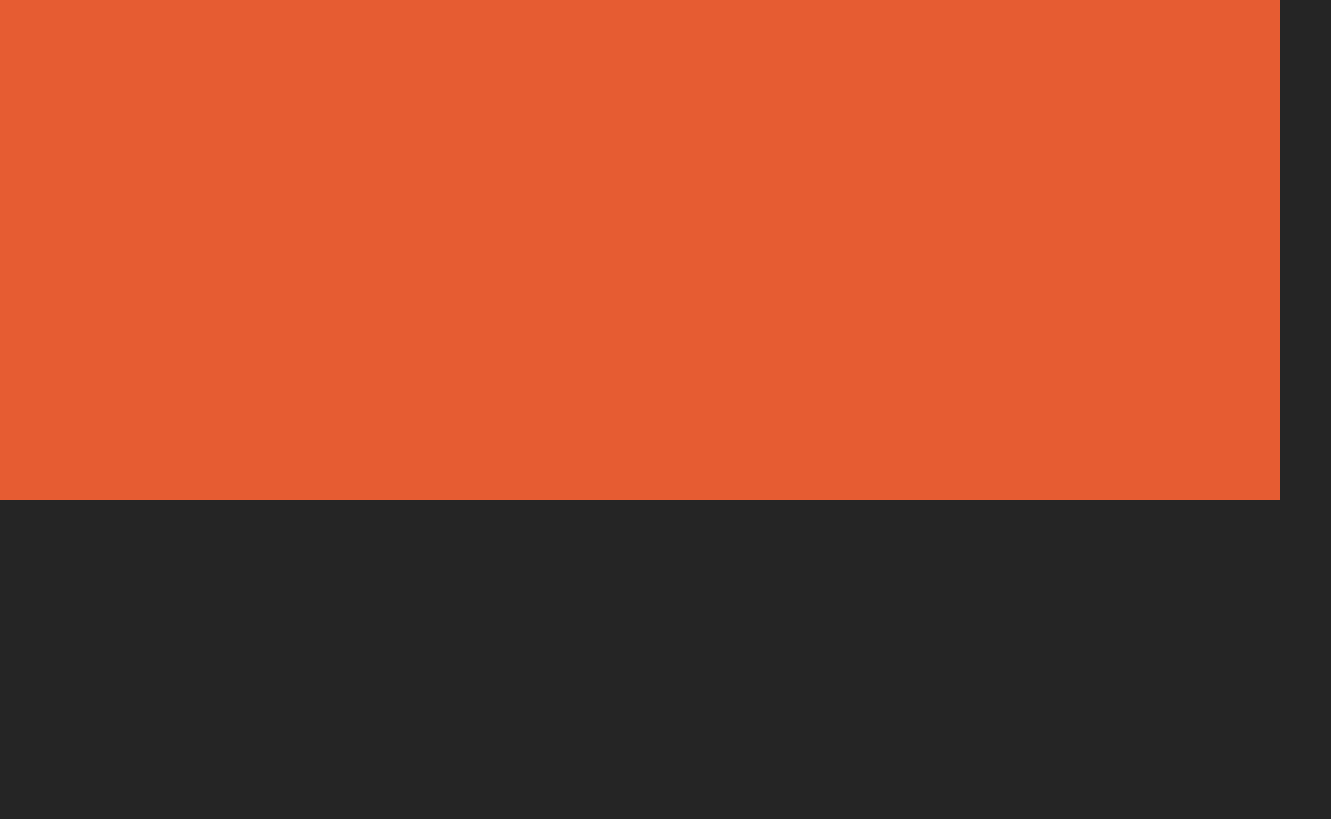
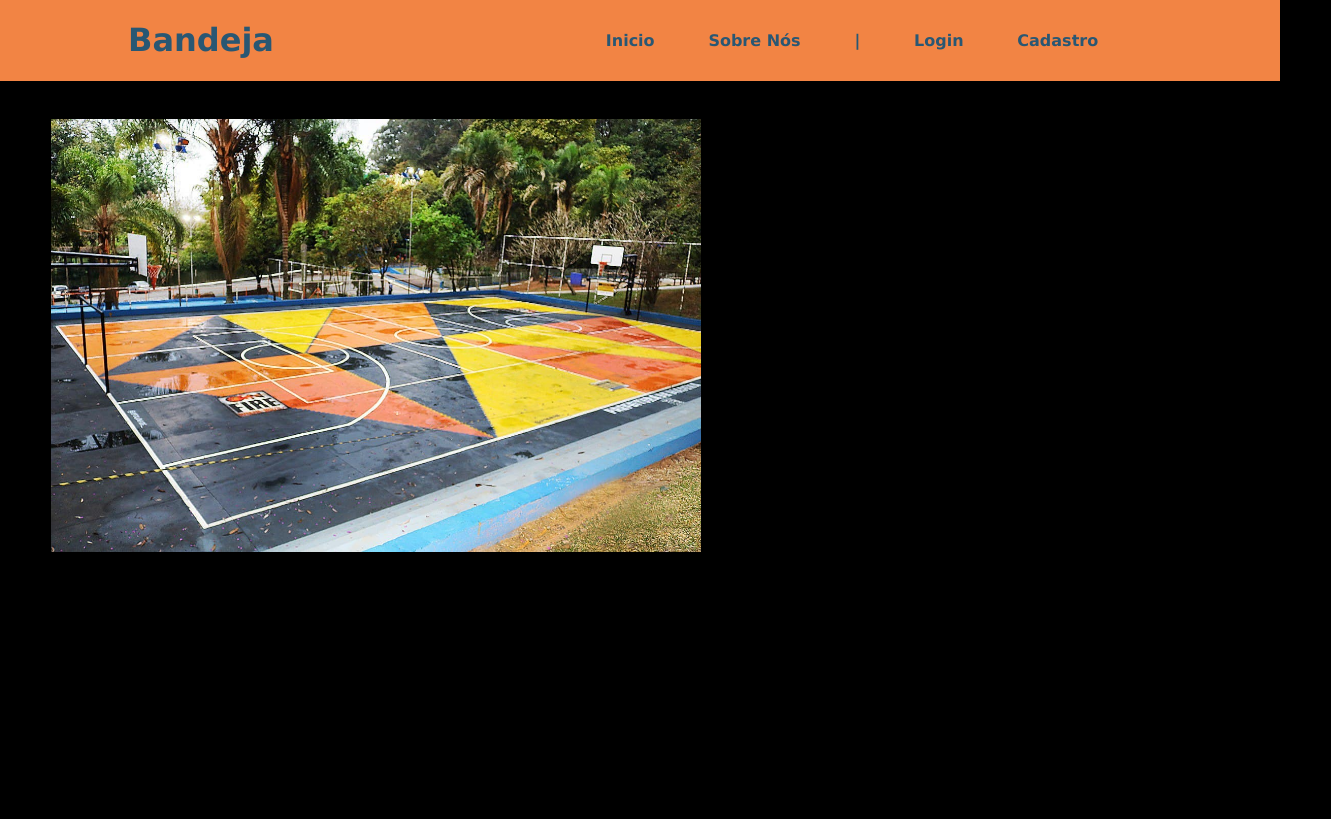
Before and after one commit to Projeto-individual-Joao-Pedro-Noleto/site-individual, a plain HTML site: page html/index.html in a window 1280 px wide. Shown: the whole page, 1331 px wide, since content can reach past the window. Drawn offline with Linux system fonts and the light colour scheme.

Commit message:
arrumei as pastas e dei inicio ao prototipo

```diff
--- a/html/index.html
+++ b/html/index.html
@@ -6,14 +6,36 @@
     <meta name="viewport" content="width=device-width, initial-scale=1.0">
     <title> Racha </title>
 
-    <link rel="stylesheet" href="/css/style.css">
+    <link rel="stylesheet" href="style.css">
 </head>
 <body>
-    <div class="div_menu">
-        <div class="container_menu">
+     <!--  barra menu  -->
+    <div class="header">
+        <div class="container">
+            <h1>Bandeja</h1>
+            <ul class="navbar">
+                <li class="agora">
+                   <a href="" target="blank">Inicio</a>
+                </li>
+                <li>
+                    <a href="" target="blank">Sobre Nós</a>
+                </li>
+                <li> <a href="" target="blank">|</a>
+                </li>
+                <li>
+                    <a href="" target="blank">Login </a>
+                </li>
+                <li><a href="" target="blank">Cadastro </a>
+                </li>
+            </ul>
+        </div>
+    </div>
+        <!--  banner / inicio  -->
+        <div class="banner">
+            <div class="container_inicio">
+                <img class="imagem_inicio" src="imgs/quadra no paço.jpg" alt="">
+            </div>
 
         </div>
-
-    </div>
 </body>
 </html>
--- /dev/null
+++ b/html/style.css
@@ -0,0 +1,52 @@
+body{
+    margin: 0;
+    padding: 0;
+    font-family: Verdana, Geneva, Tahoma, sans-serif;
+    background-color: #000000;
+}
+.header{
+
+    color: #295773;
+    background-color: #F28444;
+}
+.container{
+    display: flex;
+    width: 80%;
+    margin: auto;
+    justify-content: space-between;
+}
+.navbar{
+    display: flex;
+    list-style: none;
+    width: 600px;
+    justify-content: space-evenly;
+    align-items: center ;
+    color: #295773;
+    font-weight: bold;
+}
+
+
+.navbar a{
+    color: #295773;
+    text-decoration: none;
+}
+
+/*
+
+Inicio
+
+*/
+
+.container_inicio{
+    width: 100%;
+    height: 700px;
+    display: flex;
+    flex-direction: column;
+    margin-left: 4%;
+    margin-top: 3%;
+}
+
+.imagem_inicio{
+    width: 650px;
+
+}
```
Also changed, not shown: html/css/style.css (added), html/imgs/quadra no paço.jpg (added).
